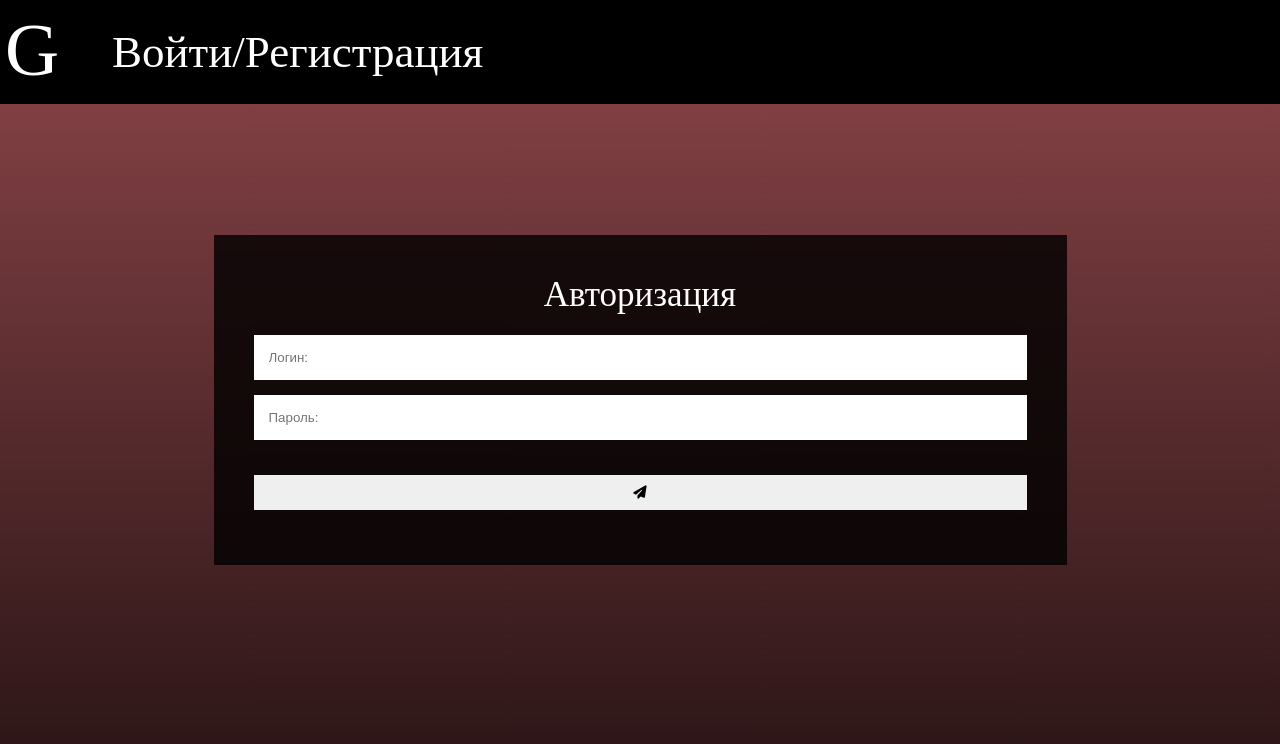
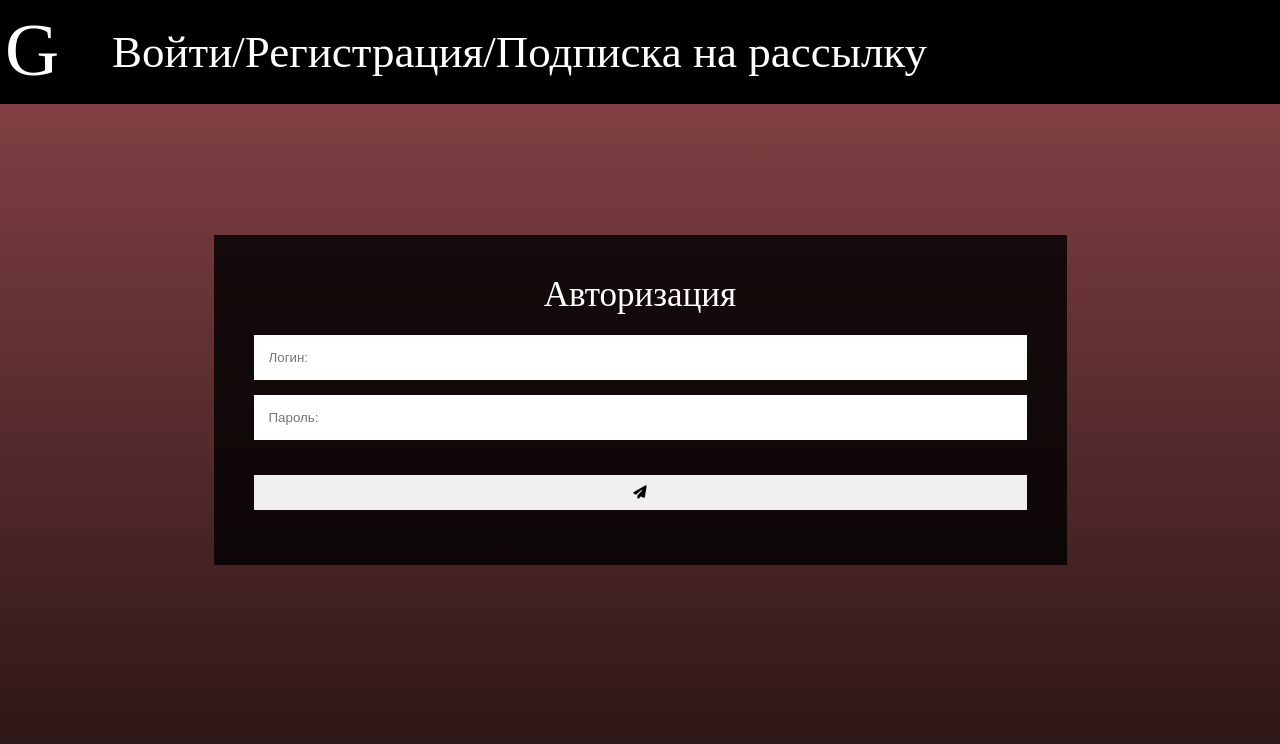
Before and after one commit to ghdqq/gastronomicjudges, a plain HTML site: page login.html in a window 1280 px wide. Drawn offline with Linux system fonts and the light colour scheme.

Commit message:
Update login.html

```diff
--- a/login.html
+++ b/login.html
@@ -112,7 +112,7 @@ body {
 				<a href="index.html" style="text-decoration: none; color: inherit;">
 						<div class="logo">G</div>
 				</a>
-				<div class="section-title">Войти/Регистрация</div>
+				<div class="section-title">Войти/Регистрация/Подписка на рассылку</div>
 		</div>
 
         <form action="#" class="login-form" name="submit-to-google-sheet">
```
